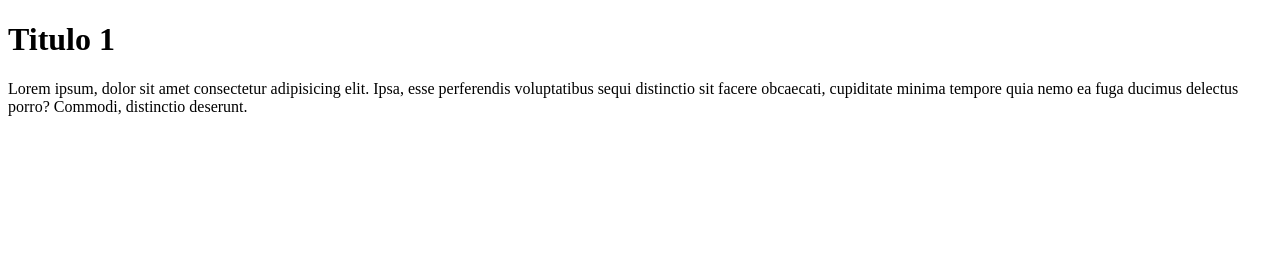
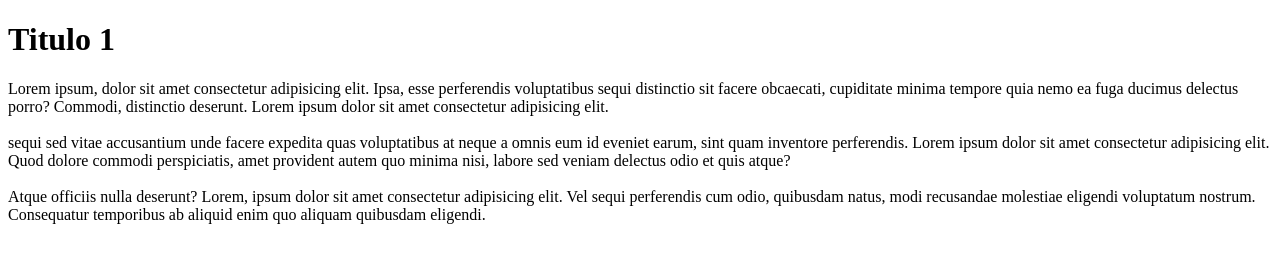
Before and after one commit to diegoseraph/HTML, a plain HTML site: page iNTRODUÇÃO/index.html in a window 1280 px wide. Drawn offline with Linux system fonts and the light colour scheme.

Commit message:
Introdução a Estrutura HTML 1 - Tag <br>

```diff
--- a/iNTRODUÇÃO/index.html
+++ b/iNTRODUÇÃO/index.html
@@ -5,6 +5,6 @@
     </head>
     <body> <!-- é o elemento onde fica todo o conteúdo visível da página. -->
         <h1>Titulo 1</h1>
-        <p>Lorem ipsum, dolor sit amet consectetur adipisicing elit. Ipsa, esse perferendis voluptatibus sequi distinctio sit facere obcaecati, cupiditate minima tempore quia nemo ea fuga ducimus delectus porro? Commodi, distinctio deserunt.</p>
+        <p>Lorem ipsum, dolor sit amet consectetur adipisicing elit. Ipsa, esse perferendis voluptatibus sequi distinctio sit facere obcaecati, cupiditate minima tempore quia nemo ea fuga ducimus delectus porro? Commodi, distinctio deserunt. Lorem ipsum dolor sit amet consectetur adipisicing elit. <br><br> sequi sed vitae accusantium unde facere expedita quas voluptatibus at neque a omnis eum id eveniet earum, sint quam inventore perferendis. Lorem ipsum dolor sit amet consectetur adipisicing elit. Quod dolore commodi perspiciatis, amet provident autem quo minima nisi, labore sed veniam delectus odio et quis atque? <br><br>Atque officiis nulla deserunt? Lorem, ipsum dolor sit amet consectetur adipisicing elit. Vel sequi perferendis cum odio, quibusdam natus, modi recusandae molestiae eligendi voluptatum nostrum. Consequatur temporibus ab aliquid enim quo aliquam quibusdam eligendi.</p>
     </body>
 </html>
```
